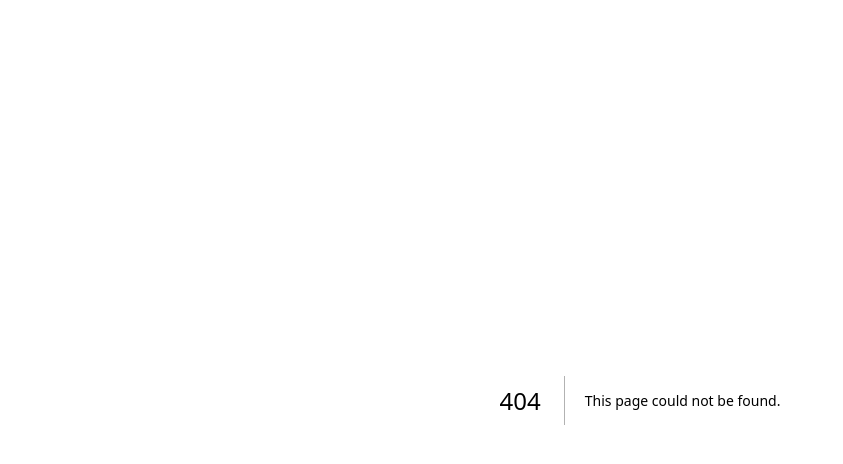
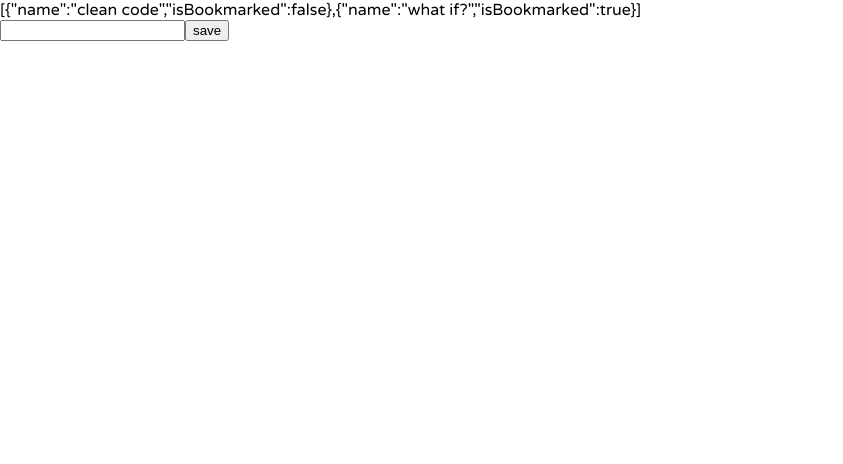
Before and after one commit to shebtastic/capstone-template, a Next.js app: page /books in a window 1280 px wide. Before the commit this address had no page. Shown: the top 464 px of the page, without its empty margins (0-843 px from the left). Built offline with nearby package versions, Linux system fonts and the light colour scheme.

Commit message:
goodbye backend

```diff
--- /dev/null
+++ b/db.json
@@ -0,0 +1,10 @@
+[
+  {
+    "name": "clean code",
+    "isBookmarked": false
+  },
+  {
+    "name": "what if?",
+    "isBookmarked": true
+  }
+]
--- a/pages/_app.js
+++ b/pages/_app.js
@@ -1,13 +1,21 @@
 import GlobalStyles from "../components/GlobalStyles";
 import { useLocalStorage } from "../helpers/hooks";
+import initialState from "../db.json";
 
 function MyApp({ Component, pageProps }) {
-  const [storage, setStorage] = useLocalStorage("flamingo-capstone", {})
+  const [storage, setStorage] = useLocalStorage("flamingo-capstone", {});
+  const [books, setBooks] = useLocalStorage("flamingo-books", initialState);
 
   return (
     <>
       <GlobalStyles />
-      <Component {...pageProps} storage={storage} setStorage={setStorage} />
+      <Component
+        {...pageProps}
+        storage={storage}
+        setStorage={setStorage}
+        books={books}
+        setBooks={setBooks}
+      />
     </>
   );
 }
--- /dev/null
+++ b/pages/books/index.js
@@ -0,0 +1,29 @@
+function BookListPage({ books, setBooks }) {
+  function handleSubmit(event) {
+    event.preventDefault();
+
+    const formData = new FormData(event.target);
+    const data = Object.fromEntries(formData);
+    console.log(data);
+
+    setBooks((oldBooks) => [
+      ...oldBooks,
+      {
+        name: data["new-book"],
+        isBookmarked: false,
+      },
+    ]);
+  }
+
+  return (
+    <>
+      {JSON.stringify(books)}
+      <form onSubmit={handleSubmit}>
+        <input name="new-book" type="text" />
+        <button type="submit">save</button>
+      </form>
+    </>
+  );
+}
+
+export default BookListPage;
```
Also changed, not shown: pages/index.js (+4 -8 lines), pages/list/index.js (added, +11 -0 lines).
